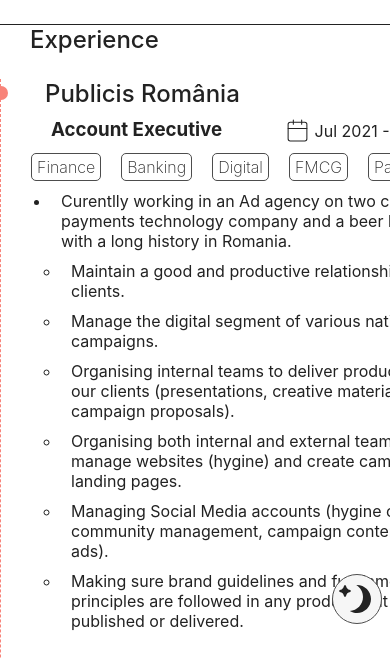
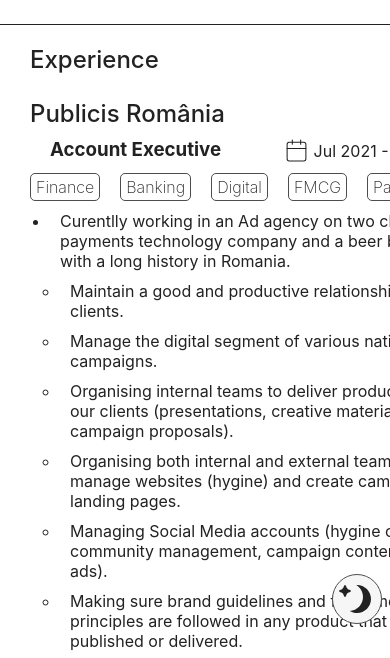
Before and after one commit to dragomarian/resume, a plain HTML site: page index.html in a window 390 px wide. Shown: the part 186-844 px from the top of the page. Drawn offline with Linux system fonts and the light colour scheme.

Commit message:
Improved support for mobile/tablets

```diff
--- a/index.html
+++ b/index.html
@@ -3,7 +3,7 @@
 <head>
     <meta charset="UTF-8">
     <meta http-equiv="X-UA-Compatible" content="IE=edge">
-    <meta name="viewport" content="width=device-width, initial-scale=1.0">
+    <meta name="viewport" content="width=device-width">
     <title>MARIAN DRAGOMIR - Resume</title>
 
     <link rel="stylesheet" href="styles.css">
--- a/styles.css
+++ b/styles.css
@@ -165,8 +165,6 @@ aside .sidebar-container ul ul li {
 }
 
 main {
-    grid-area: sidebar;
-
     display: flex;
     flex-direction: column;
     gap: 25px;
@@ -284,7 +282,7 @@ body .container {
         "header"
         "main"
         "sidebar";
-        /* row-gap: 10px; */
+        row-gap: 20px;
 }
 
 header {
@@ -315,6 +313,17 @@ aside:nth-child(3) {
     grid-column: 1 / 3;
 }
 
+main {
+    padding-top: 20px;
+}
+
+main .exp-main-container .exp-item-container h2::before {
+    content: none;
+}
+
+main .exp-main-container {
+    border: none;
+}
 }
 
 @media screen and (max-width: 500px) {
```
